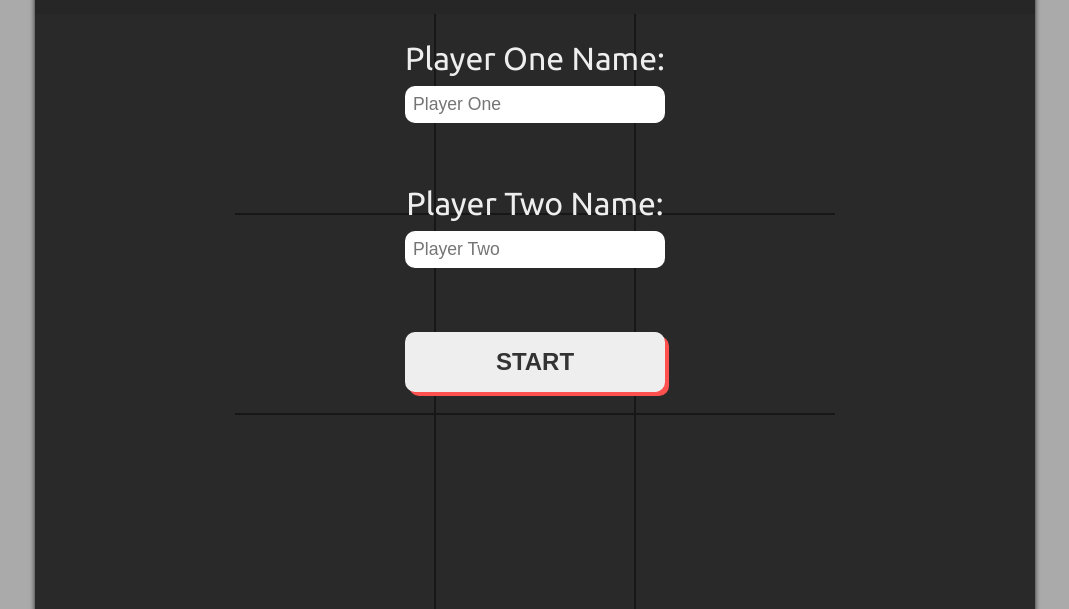
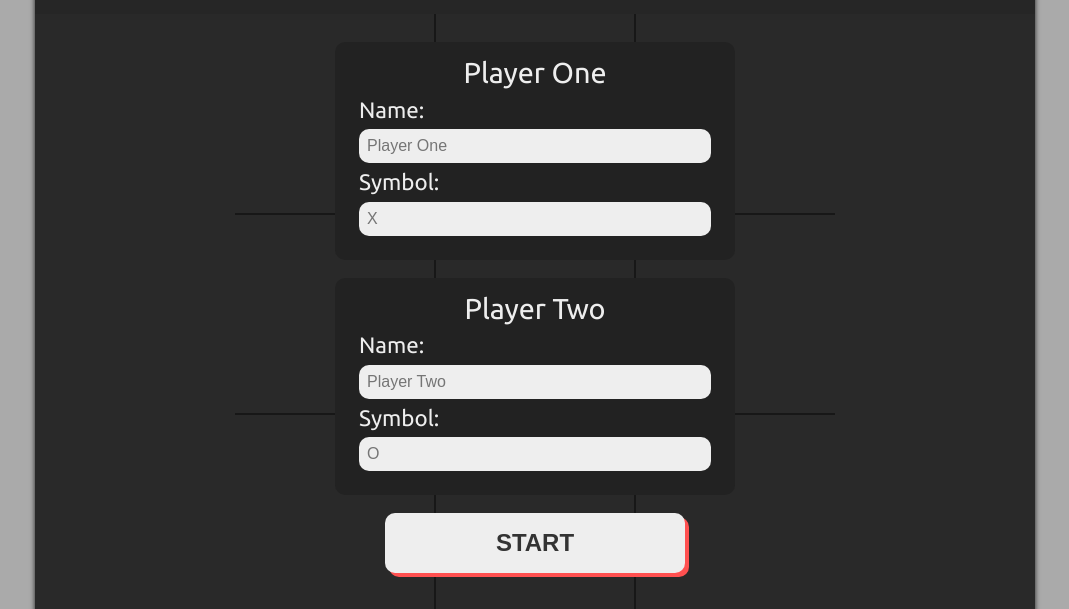
Before and after one commit to MongrelArchitect/tic-tac-toe, a website: page index.html in a window 1280 px wide. Shown: the part 86-695 px from the top of the page, without its empty margins (105-1174 px from the left). Drawn offline with Linux system fonts and the light colour scheme.

Commit message:
Choose symbols on "game setup" display

```diff
--- a/index.html
+++ b/index.html
@@ -18,12 +18,40 @@
         <div class="game-start">
           <form class="game-settings">
             <div>
-              <label for="player-one-name">Player One Name:</label>
-              <input type="text" id="player-one-name" placeholder="Player One">
+              <fieldset>
+                <legend>Player One</legend>
+                <label for="player-one-name">Name:</label>
+                <input
+                  type="text"
+                  id="player-one-name"
+                  placeholder="Player One"
+                />
+                <label for="player-one-symbol">Symbol:</label>
+                <input
+                  type="text"
+                  id="player-one-symbol"
+                  placeholder="X"
+                  maxlength="1"
+                />
+              </fieldset>
             </div>
             <div>
-              <label for="player-two-name">Player Two Name:</label>
-              <input type="text" id="player-two-name" placeholder="Player Two">
+              <fieldset>
+                <legend>Player Two</legend>
+                <label for="player-two-name">Name:</label>
+                <input
+                  type="text"
+                  id="player-two-name"
+                  placeholder="Player Two"
+                />
+                <label for="player-two-symbol">Symbol:</label>
+                <input
+                  type="text"
+                  id="player-two-symbol"
+                  placeholder="O"
+                  maxlength="1"
+                />
+              </fieldset>
             </div>
             <button id="start">START</button>
           </form>
--- a/script.js
+++ b/script.js
@@ -126,23 +126,37 @@ const displayControl = (() => {
   const setupGame = () => {
     const header = document.querySelector('.header');
     const playerOneName = document.querySelector('#player-one-name');
+    const playerOneSymbol = document.querySelector('#player-one-symbol');
     const playerTwoName = document.querySelector('#player-two-name');
+    const playerTwoSymbol = document.querySelector('#player-two-symbol');
     const startButton = document.querySelector('#start');
     const gameSettings = document.querySelector('.game-settings');
 
     startButton.addEventListener('click', (event) => {
       event.preventDefault();
 
+      // Set default names if the user doesn't enter any
       if (!playerOneName.value) {
         gameBoard.playerOne.name = 'Player One';
       } else {
         gameBoard.playerOne.name = playerOneName.value;
       }
-
       if (!playerTwoName.value) {
         gameBoard.playerTwo.name = 'Player Two';
       } else {
         gameBoard.playerTwo.name = playerTwoName.value;
+      }
+
+      // Set default symbols if the user doesn't enter any
+      if (!playerOneSymbol.value) {
+        gameBoard.playerOne.symbol = 'X';
+      } else {
+        gameBoard.playerOne.symbol = playerOneSymbol.value;
+      }
+      if (!playerTwoSymbol.value) {
+        gameBoard.playerTwo.symbol = 'O';
+      } else {
+        gameBoard.playerTwo.symbol = playerTwoSymbol.value;
       }
 
       header.classList.remove('extended');
--- a/styles/style.css
+++ b/styles/style.css
@@ -99,25 +99,47 @@ body {
 .game-settings {
   display: flex;
   flex-direction: column;
-  font-size: 2rem;
-  gap: 64px;
+  font-size: 1.4rem;
+  gap: 18px;
+}
+
+.game-settings button {
+  align-self: center;
+  width: 100%;
+  max-width: 300px;
 }
 
 .game-settings div {
+  background: #222;
+  border-radius: 10px;
+  padding: 16px 24px 24px 24px;
+}
+
+.game-settings fieldset {
   display: flex;
   flex-direction: column;
-  gap: 12px;
+  gap: 8px;
+}
+
+.game-settings input {
+  background: #eee;
+  border: none;
+  border-radius: 10px;
+  color: #222;
+  font-size: 1rem;
+  padding: 8px;
+}
+
+.game-settings legend {
+  margin-bottom: 12px;
+  width: 100%;
+  font-size: 1.8rem;
   text-align: center;
 }
 
-.game-settings input {
-  border: none;
-  border-radius: 10px;
-  font-size: 1.1rem;
-  padding: 8px;
-}
-
-.game-settings input:focus {
+.game-start {
+  max-width: 400px;
+  width: 90%;
 }
 
 .grid-cell {
```
